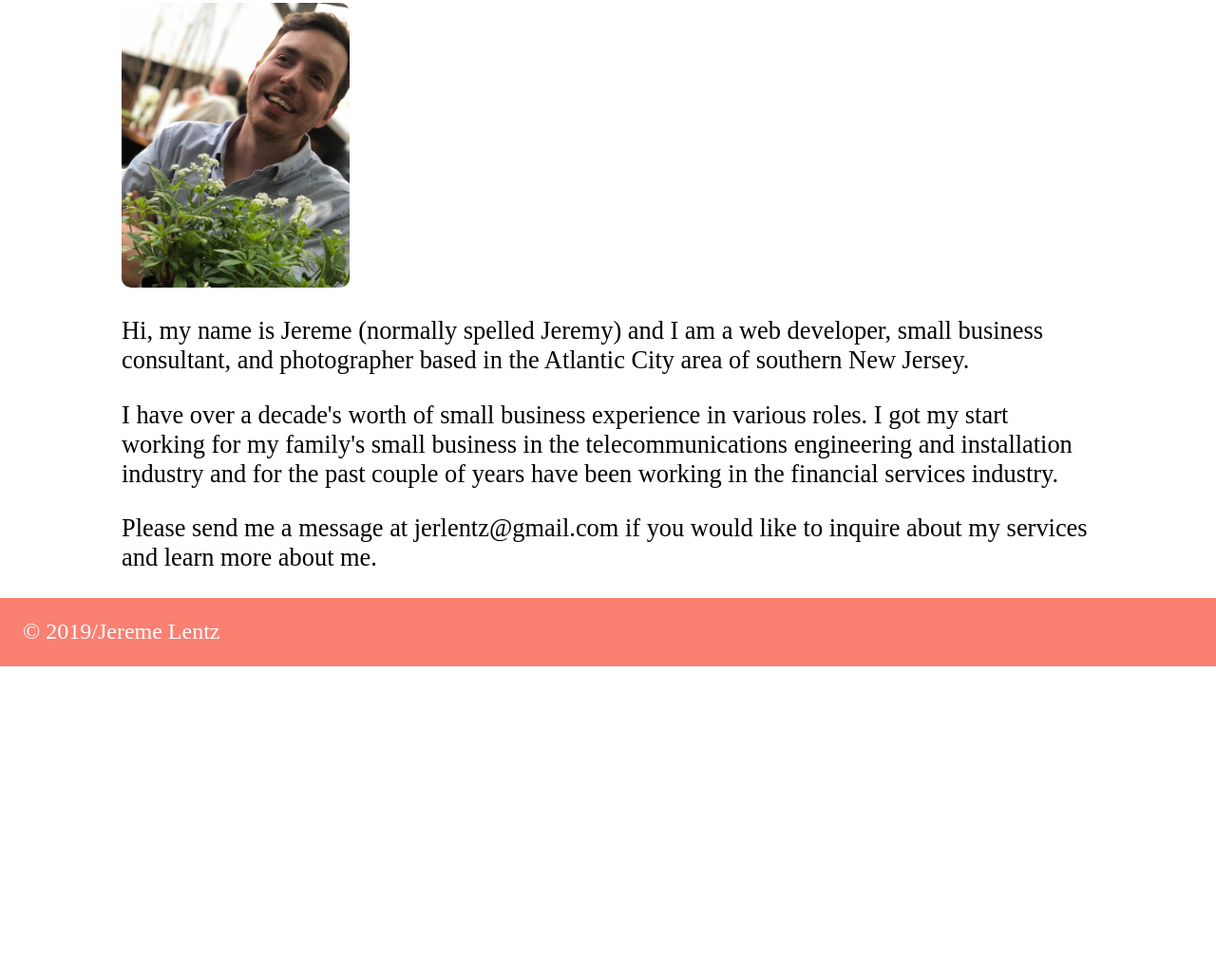
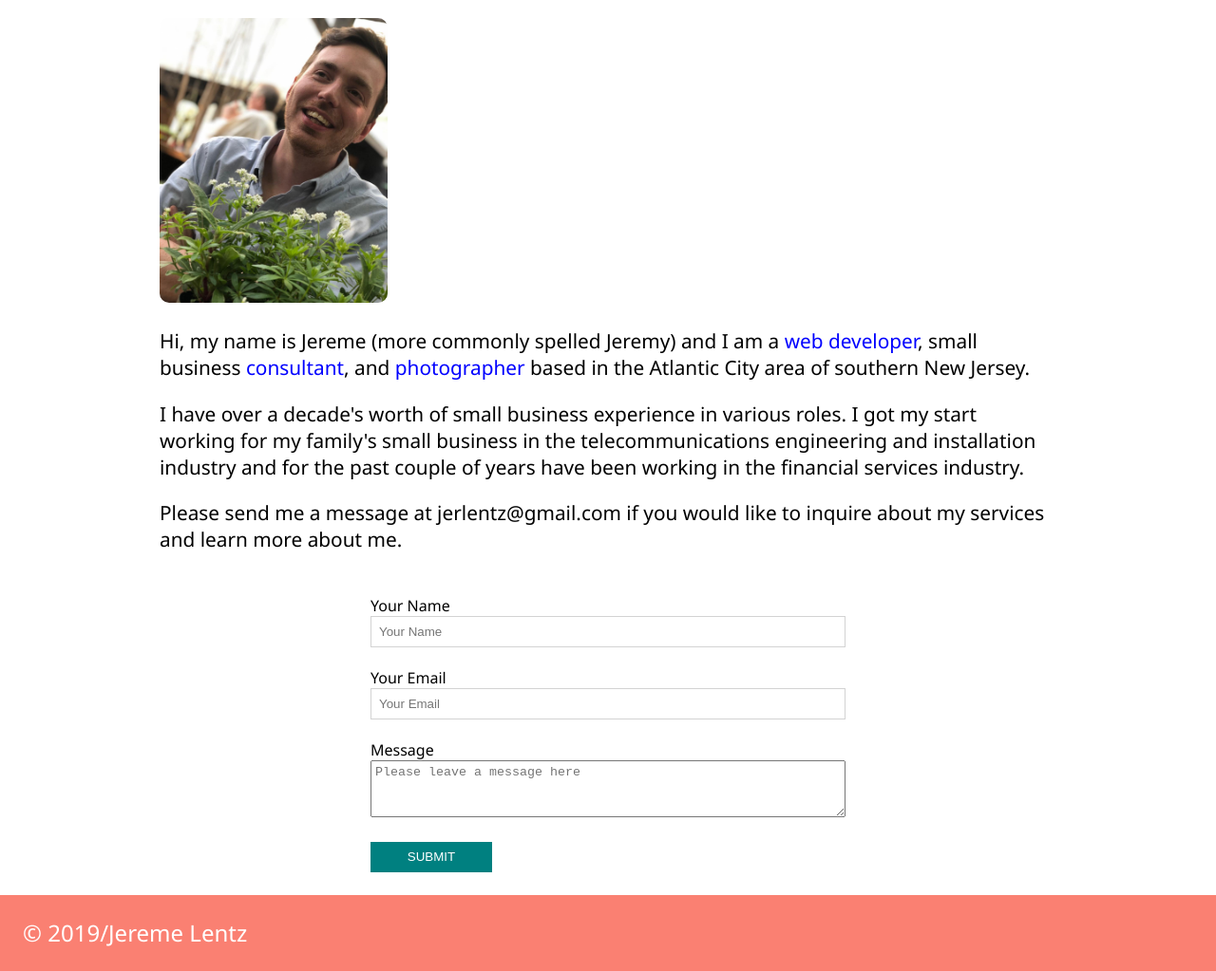
Before and after one commit to jeremel/jlentz, a Gatsby site: page /about in a window 1280 px wide. Shown: the part 205-1228 px from the top of the page at 95% size. Before the commit the page ends 907 px from the top, so only its background shows below. Built offline with nearby package versions, Linux system fonts and the light colour scheme; Gatsby itself is replaced by a stand-in of ours.

Commit message:
Add a Netlify form, tweaks to layout. Get rid of unnecessary service items on index page

```diff
--- a/src/components/Footer.js
+++ b/src/components/Footer.js
@@ -9,10 +9,9 @@ const FooterWrapper = styled.div`
   font-size: 1.5rem;
   color: white;
   padding-left: 1.5rem;
-  position: relative;
   bottom: 0;
   width: 100%;
-  height: 9vh;
+  height: 10vh;
 `
 
 class Footer extends Component {
--- /dev/null
+++ b/src/components/Form.js
@@ -0,0 +1,67 @@
+import React from 'react';
+import styled from "styled-components"
+
+const FormWrapper = styled.div`
+  max-width: 500px;
+  padding-top: 1.5rem;
+  padding-bottom: 1.5rem;
+  margin: auto;
+
+  form{
+    display: grid;
+    grid-template-columns: 1fr;
+    grid-gap: 1.3rem;
+  }
+
+  form label{
+    display: block;
+  }
+
+  label .textarea {
+    grid-column: 1 / 3;
+  }
+
+  form textarea {
+    width: 100%;
+    padding: 0.25rem 1.5rem 1.5rem 0.25rem;
+  }
+
+  form input {
+    width: 100%;
+    padding: .5rem;
+    border: 1px solid lightgrey;
+  }
+
+  form button {
+    width: 8rem;
+    height: 2rem;
+    background: teal;
+    color: #fff;
+    border: 0;
+    text-transform: uppercase;
+  }
+
+  form button:hover, button:focus {
+    background: aquamarine;
+    color: teal;
+    outline: 0;
+    transition: background-color 1s ease-out;
+    cursor: pointer;
+  }
+`
+
+
+const Form = () => {
+  return (
+    <FormWrapper>
+      <form name="contact" method="POST" data-netlify="true">
+        <label>Your Name <input type="text" name="name" placeholder="Your Name" /></label>
+        <label>Your Email <input type="email" name="email" placeholder="Your Email" /></label>
+        <label className="textarea">Message <textarea name="message" placeholder="Please leave a message here"></textarea></label>
+        <button type="submit">Submit</button>
+      </form>
+    </FormWrapper>
+  );
+};
+
+export default Form;
--- a/src/components/global.css
+++ b/src/components/global.css
@@ -1,3 +1,5 @@
+@import url('https://fonts.googleapis.com/css?family=Noto+Sans&display=swap');
+
 html, body {
   margin: 0;
   height: 100%;
@@ -15,3 +17,7 @@ html {
   -moz-box-sizing: inherit;
   box-sizing: inherit;
   }
+
+  body {
+    font-family: 'Noto Sans', sans-serif;
+  }
--- a/src/components/header.js
+++ b/src/components/header.js
@@ -61,8 +61,8 @@ const Header = ({ siteTitle }) => (
       </h1>
       <ul>
         <li><Link to='/about/'>About</Link></li>
+        <li><Link to='/webdevelopment/'>Web Development</Link></li>
         <li><Link to='/consulting/'>Consulting</Link></li>
-        <li><Link to='/webdevelopment/'>Web Development</Link></li>
         <li><Link to='/photography/'>Photography</Link></li>
       </ul>
     </HeaderContainer>
--- a/src/components/image.js
+++ b/src/components/image.js
@@ -1,7 +1,6 @@
 import React from "react"
 import { StaticQuery, graphql } from "gatsby"
 import Img from "gatsby-image"
-import Img2 from "gatsby-image"
 
 
 /*
--- a/src/components/layout.js
+++ b/src/components/layout.js
@@ -3,6 +3,7 @@ import PropTypes from "prop-types"
 import { StaticQuery, graphql } from "gatsby"
 import styled from "styled-components"
 import Header from "./header"
+import Form from "./Form"
 import Footer from "./Footer"
 import './global.css'
 
@@ -28,6 +29,7 @@ const Layout = ({ children }) => (
         <div>
           <main>{children}</main>
         </div>
+        <Form />
         <Footer />
       </LayoutWrapper>
     )}
--- a/src/pages/about.js
+++ b/src/pages/about.js
@@ -1,4 +1,6 @@
 import React from "react"
+import { Link } from "gatsby"
+
 import styled from "styled-components"
 
 import Layout from "../components/layout"
@@ -7,8 +9,9 @@ import SEO from "../components/seo"
 import AboutMeImage from "../images/jereme-about-me.jpg"
 
 const AboutWrapper = styled.div`
-  margin: 0;
+  margin: auto;
   padding: 0 8rem;
+  max-width: 1200px;
 
   a {
     color: blue;
@@ -25,7 +28,7 @@ const AboutWrapper = styled.div`
   }
 
   p {
-    font-size: 1.65rem;
+    font-size: 1.3rem;
   }
 
   @media (max-width: 700px) {
@@ -50,9 +53,9 @@ const AboutPage = () => (
   <Layout>
     <SEO title="About" description="About Jereme Lentz" keywords={[`Jereme Lentz`, `About`, `Consulting`, `Websites`, `Web Apps`, `Accounting`, `Web Development`, `Small Business`, `New Jersey`, `South Jersey`, `Philadelphia`, `Philly`]} />
     <AboutWrapper>
-      <h1>About Me</h1>
+      <h1>About</h1>
       <img src={AboutMeImage} alt="Jereme Lentz himself" />
-      <p>Hi, my name is Jereme (normally spelled Jeremy) and I am a web developer, small business consultant, and photographer based in the Atlantic City area of southern New Jersey.</p>
+      <p>Hi, my name is Jereme (more commonly spelled Jeremy) and I am a <Link to="/webdevelopment">web developer</Link>, small business <Link to="consulting">consultant</Link>, and <Link to="photography">photographer</Link> based in the Atlantic City area of southern New Jersey.</p>
       <p>I have over a decade's worth of small business experience in various roles. I got my start working for my family's small business in the telecommunications engineering and installation industry and for the past couple of years have been working in the financial services industry.</p>
       <p>Please send me a message at jerlentz@gmail.com if you would like to inquire about my services and learn more about me.</p>
     </AboutWrapper>
--- a/src/pages/photography.js
+++ b/src/pages/photography.js
@@ -30,8 +30,8 @@ const PhotographyPage = () => (
     <PhotographyWrapper>
       <h1>Photography</h1>
       <p>See more of my photos at <a href="https://www.jeremelentzphotography.com/" target="_blank">www.jeremelentzphotography.com</a></p>
-      <img src={image} alt="birds"></img>
-      <p>Please contact me at jerlentz@gmail.com if you would like to inquire about my services or if you just want to learn more about me.</p>
+      <img src={image} alt="Birds at Forsythe"></img>
+      <p>Please contact me at jerlentz@gmail.com or fill out the form below if you would like to inquire about my services or if you just want to learn more about me.</p>
     </PhotographyWrapper>
   </Layout>
 )
```
Also changed, not shown: src/pages/index.js (+2 -34 lines).
